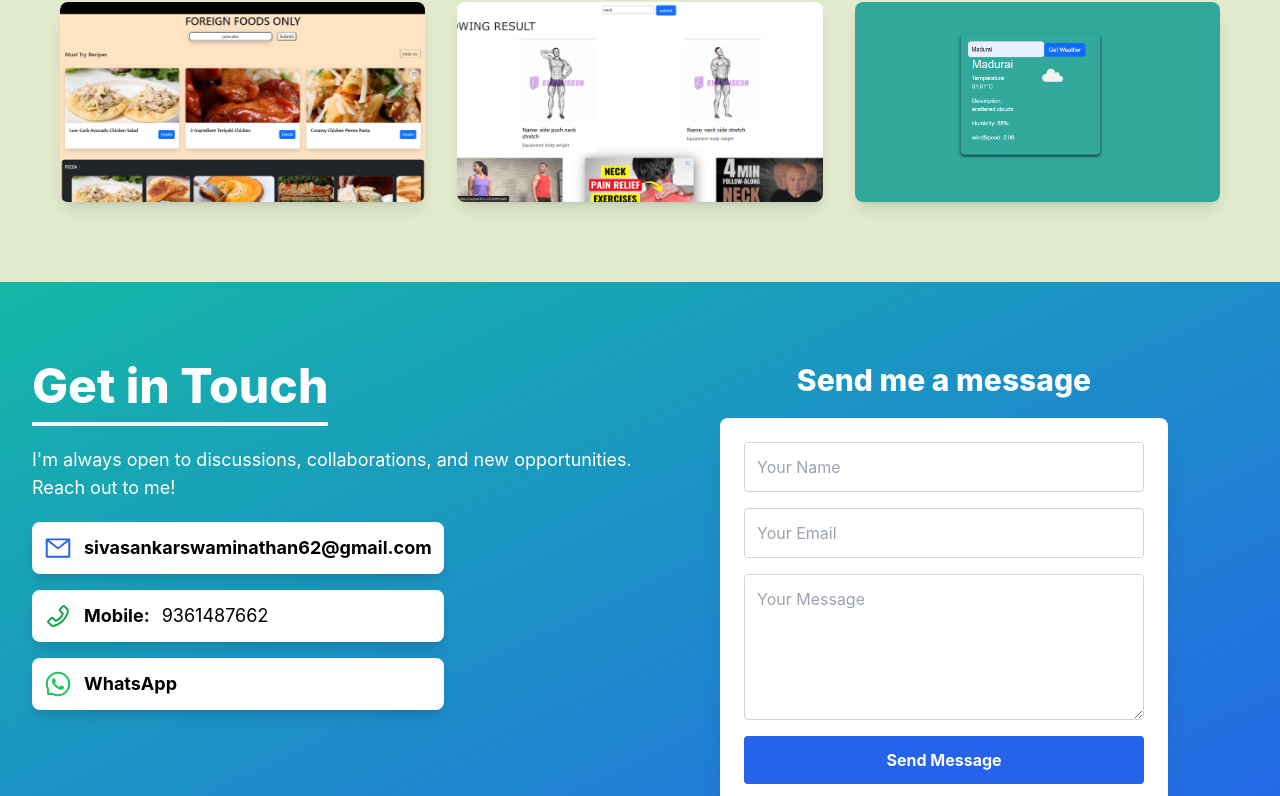
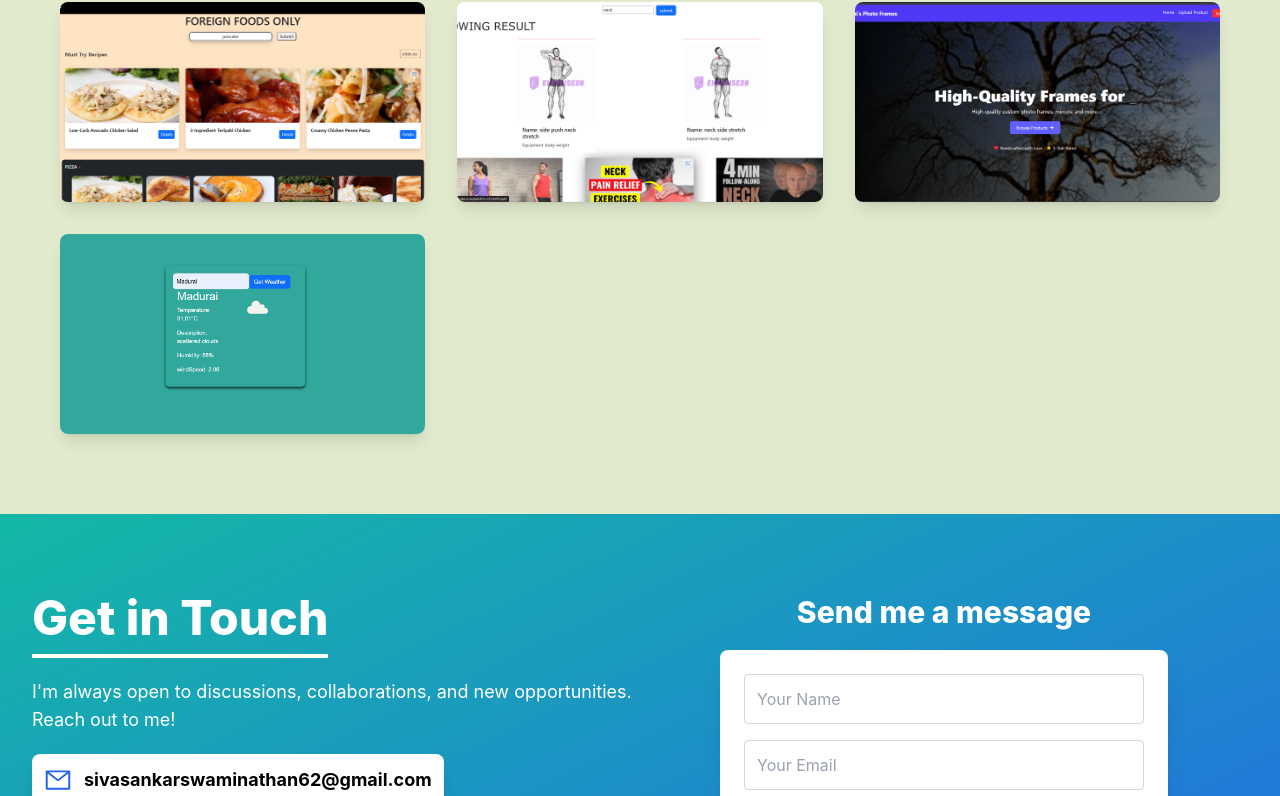
Before and after one commit to Ragnarloki/Portfolio, a React (Create React App) app: page / in a window 1280 px wide. Shown: the part 1357-2153 px from the top of the page. Built offline with nearby package versions, Linux system fonts and the light colour scheme.

Commit message:
add projects

```diff
--- a/src/components/projects.js
+++ b/src/components/projects.js
@@ -2,6 +2,7 @@ import { motion } from 'framer-motion';
 import Img1 from '../assets/Recipe.png';
 import Img2 from '../assets/workout.png';
 import Img3 from '../assets/weather.png';
+import Img4 from '../assets/PhotframeShop.png';
 import "aos/dist/aos.css";
 import AOS from "aos";
 import { useEffect } from 'react';
@@ -25,14 +26,21 @@ export default function Projects() {
             description: 'Fitness Tracker',
             link: 'https://ragnarloki.github.io/workout_now/',
         },
+
+        {
+            image: Img4,
+            description: 'Photoframe Shop',
+            link: 'https://thittani-photoframe.onrender.com/',
+        },
         {
             image: Img3,
             description: 'Weather App',
             link: 'https://ragnarloki.github.io/weather_api/',
-        }
+        },
+
     ];
     return (
-        <section id="projects" className="flex flex-col items-center py-20 px-5 bg-secondary text-black">
+        <section id="projects" className="flex flex-col items-center  py-20 px-5 bg-secondary text-black">
             {/* Section Title with Animation */}
             <motion.div
                 initial={{ opacity: 0, y: -20 }}
```
Also changed, not shown: src/assets/PhotframeShop.png (added).
